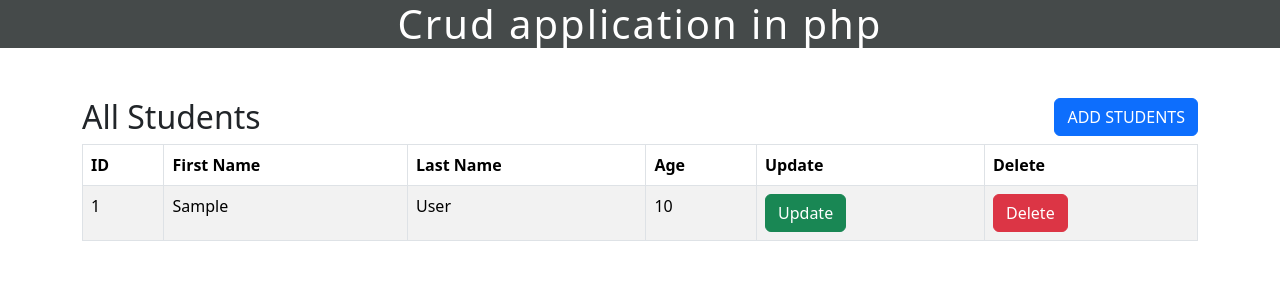
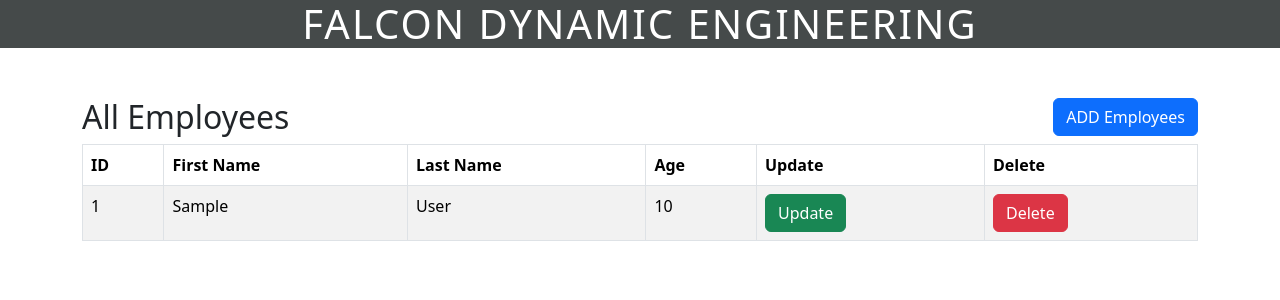
Before and after one commit to AitazazAhmad/CRUD_php, a PHP site: page / in a window 1280 px wide. Shown: the top 300 px of the page. Run offline with PHP 8.4, Linux system fonts and the light colour scheme; tables that the repository leaves empty or names only in its code hold one stand-in row (values such as "Sample post").

Commit message:
change students into employees

```diff
--- a/header.php
+++ b/header.php
@@ -3,10 +3,11 @@
 <head>
     <meta charset="UTF-8">
     <meta name="viewport" content="width=device-width, initial-scale=1.0">
-    <title>Home page</title>
+    <title>Add Employees</title>
     <link href="https://cdn.jsdelivr.net/npm/bootstrap@5.3.5/dist/css/bootstrap.min.css" rel="stylesheet" integrity="sha384-SgOJa3DmI69IUzQ2PVdRZhwQ+dy64/BUtbMJw1MZ8t5HZApcHrRKUc4W0kG879m7" crossorigin="anonymous">
+    <link rel="icon" href="https://cdn-icons-png.flaticon.com/128/5494/5494308.png" type="image/x-icon">
     <link rel="stylesheet" href="style.css">
 </head>
 <body>
-    <h1 id="main_title">Crud application in php</h1>
+    <h1 id="main_title">FALCON DYNAMIC ENGINEERING</h1>
     <div class="container">
--- a/index.php
+++ b/index.php
@@ -1,8 +1,8 @@
 <?php include('header.php') ?>
 <?php include('dbcon.php') ?>
 <div class="box1">
-            <h2>All Students</h2>
-        <button  class="btn btn-primary" data-bs-toggle="modal" data-bs-target="#exampleModal">ADD STUDENTS</button>
+            <h2>All Employees</h2>
+        <button  class="btn btn-primary" data-bs-toggle="modal" data-bs-target="#exampleModal">ADD Employees</button>
         </div>
     <table class="table table-hover table-bordered table-striped">
         <thead>
@@ -17,7 +17,7 @@
             <tbody>
                 <?php
 
-               $query = "select * from students";
+               $query = "select * from employees";
                $result = mysqli_query($connection , $query);
               if(!$result)
               {
@@ -63,7 +63,7 @@
   <div class="modal-dialog">
     <div class="modal-content">
       <div class="modal-header">
-        <h1 class="modal-title fs-5" id="exampleModalLabel">ADD STUDENTS</h1>
+        <h1 class="modal-title fs-5" id="exampleModalLabel">ADD Employees</h1>
         <button type="button" class="btn-close" data-bs-dismiss="modal" aria-label="Close"></button>
       </div>
       <div class="modal-body">
```
